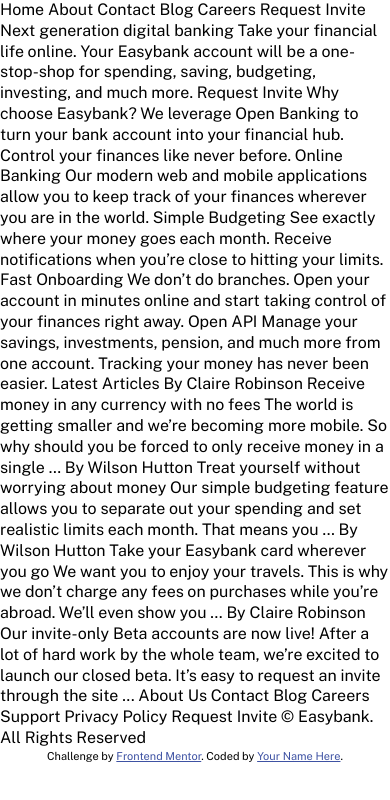
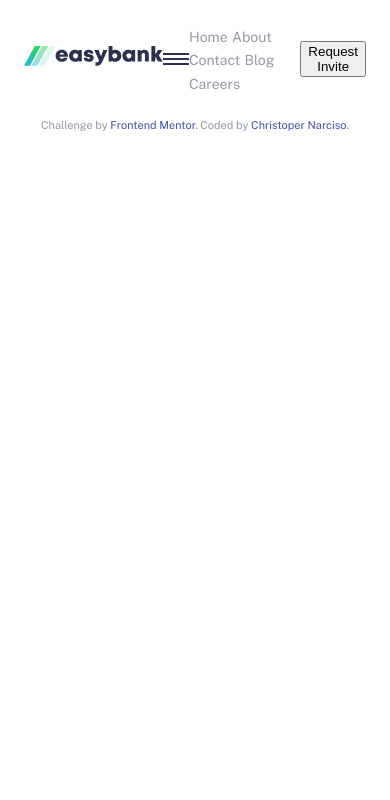
Before and after one commit to christophernarciso/improved-happiness, a plain HTML site: page index.html in a window 390 px wide. Drawn offline with nearby package versions, Linux system fonts and the light colour scheme.

Commit message:
SCSS Base + Mobile Integration
Mobile View is the primary focus
 WIP

```diff
--- a/app/scss/_globals.scss
+++ b/app/scss/_globals.scss
@@ -3,7 +3,9 @@
     box-sizing: border-box;
 }
 
-*, *::before, *::after {
+*,
+*::before,
+*::after {
     box-sizing: inherit;
 }
 
@@ -11,5 +13,31 @@
     margin: 0;
     padding: 0;
     font-family: 'Public Sans', sans-serif;
+    font-size: $font-med;
+    color: $grayishBlue;
     line-height: 1.3;
 }
+
+a,
+a:visited,
+a:hover {
+    text-decoration: none;
+    color: $grayishBlue;
+}
+
+// Flex Styles
+.flex {
+    display: flex;
+
+    &-jc-sb {
+        justify-content: space-between;
+    }
+
+    &-jc-c {
+        justify-content: center;
+    }
+
+    &-ai-c {
+        align-items: center;
+    }
+}
--- /dev/null
+++ b/app/scss/_header.scss
@@ -0,0 +1,29 @@
+.header {
+    nav {
+        padding: 24px;
+    }
+
+    &__logo {
+        img {}
+    }
+
+    // Mobile menu
+    &__menu {
+        > span {
+            display: block;
+            width: 26px;
+            height: 2px;
+            background-color: $darkBlue;
+
+            &:not(:last-child) {
+                margin-bottom: 3px;
+            }
+        }
+    }
+
+    &__links {
+        a {
+            font-size: $font-sm;
+        }
+    }
+}
--- a/app/scss/_variables.scss
+++ b/app/scss/_variables.scss
@@ -0,0 +1,14 @@
+// Primary Colors
+$darkBlue: hsl(233, 26%, 24%);
+$limeGreen: hsl(136, 65%, 51%);
+$brightCyan: hsl(192, 70%, 51%);
+
+// Neutral Colors
+$grayishBlue: hsl(233, 8%, 62%);
+$lightGrayishBlue: hsl(220, 16%, 96%);
+$veryLightGray: hsl(0, 0%, 98%);
+$white: hsl(0, 0%, 100%);
+
+// Font Sizes
+$font-sm: 0.875rem;
+$font-med: 1.125rem;
--- a/app/scss/style.scss
+++ b/app/scss/style.scss
@@ -1,2 +1,3 @@
 @import "variables";
 @import "globals";
+@import "header";
--- a/index.html
+++ b/index.html
@@ -1,5 +1,6 @@
 <!DOCTYPE html>
 <html lang="en">
+
 <head>
     <meta charset="UTF-8">
     <meta name="viewport" content="width=device-width, initial-scale=1.0">
@@ -25,16 +26,36 @@
         }
     </style>
 </head>
+
 <body>
 
-Home
-About
-Contact
-Blog
-Careers
+    <header class="header">
+        <!-- Mobile Approach first -->
+        <nav class="flex flex-jc-sb flex-ai-c">
+            <!-- Site Logo -->
+            <a href="/" alt="Easybank" class="header__logo">
+                <img src="images/logo.svg" alt="Easybank" />
+            </a>
+            <!-- Nav Hamburger Menu -->
+            <a href="#" class="header__menu">
+                <span></span>
+                <span></span>
+                <span></span>
+            </a>
+            <!--  Desktop Menu -->
+            <div class="header__links">
+                <a href="#">Home</a>
+                <a href="#">About</a>
+                <a href="#">Contact</a>
+                <a href="#">Blog</a>
+                <a href="#">Careers</a>
+            </div>
 
-Request Invite
+            <button type="button">Request Invite</button>
+        </nav>
+    </header>
 
+    <!--
 
 Next generation digital banking
 
@@ -99,12 +120,13 @@
 Request Invite
 
 © Easybank. All Rights Reserved
+-->
+    <div class="attribution">
+        Challenge by <a href="https://www.frontendmentor.io?ref=challenge" target="_blank">Frontend Mentor</a>.
+        Coded by <a href="#">Christoper Narciso</a>.
+    </div>
 
-<div class="attribution">
-    Challenge by <a href="https://www.frontendmentor.io?ref=challenge" target="_blank">Frontend Mentor</a>.
-    Coded by <a href="#">Your Name Here</a>.
-</div>
+    <script src="app/js/script.js"></script>
+</body>
 
-<script src="app/js/script.js"></script>
-</body>
 </html>
```
Also changed, not shown: dist/style.css, 1 other file. Lines whose indentation alone changed are shown as unchanged.
